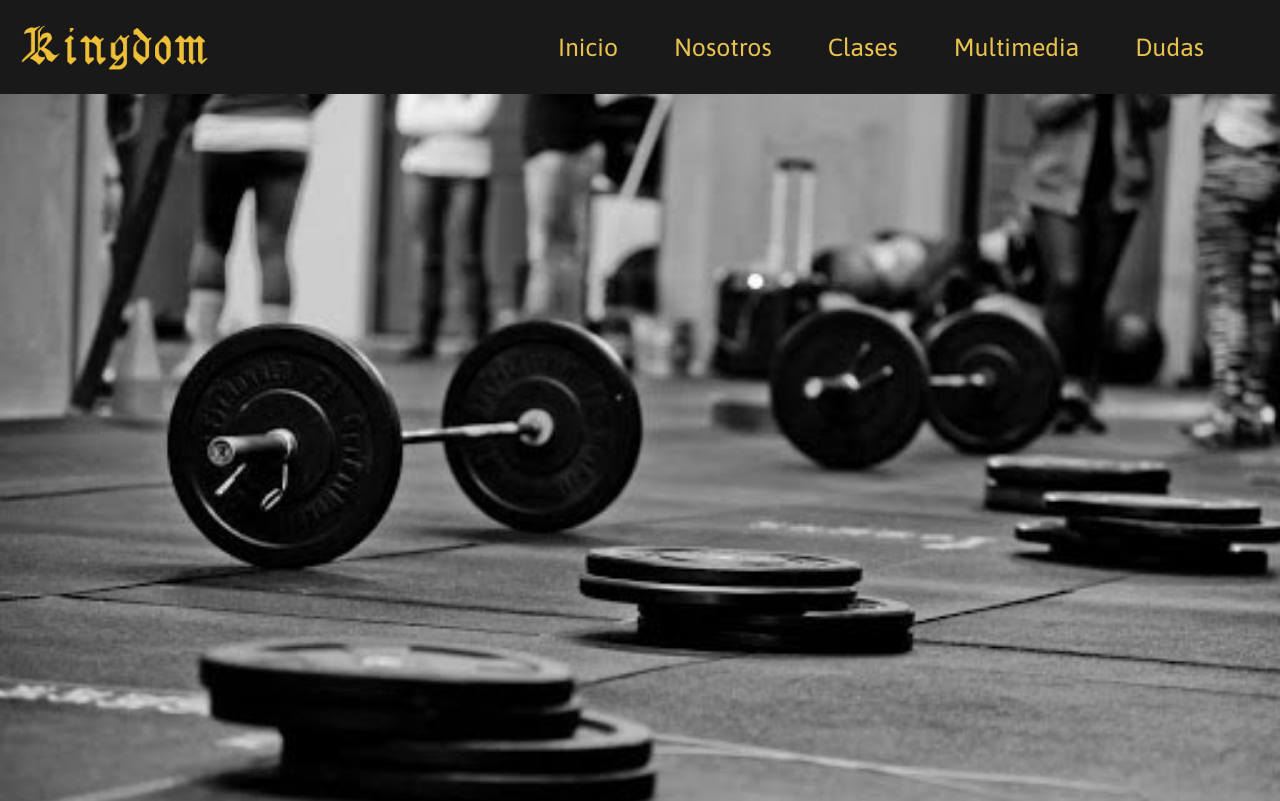
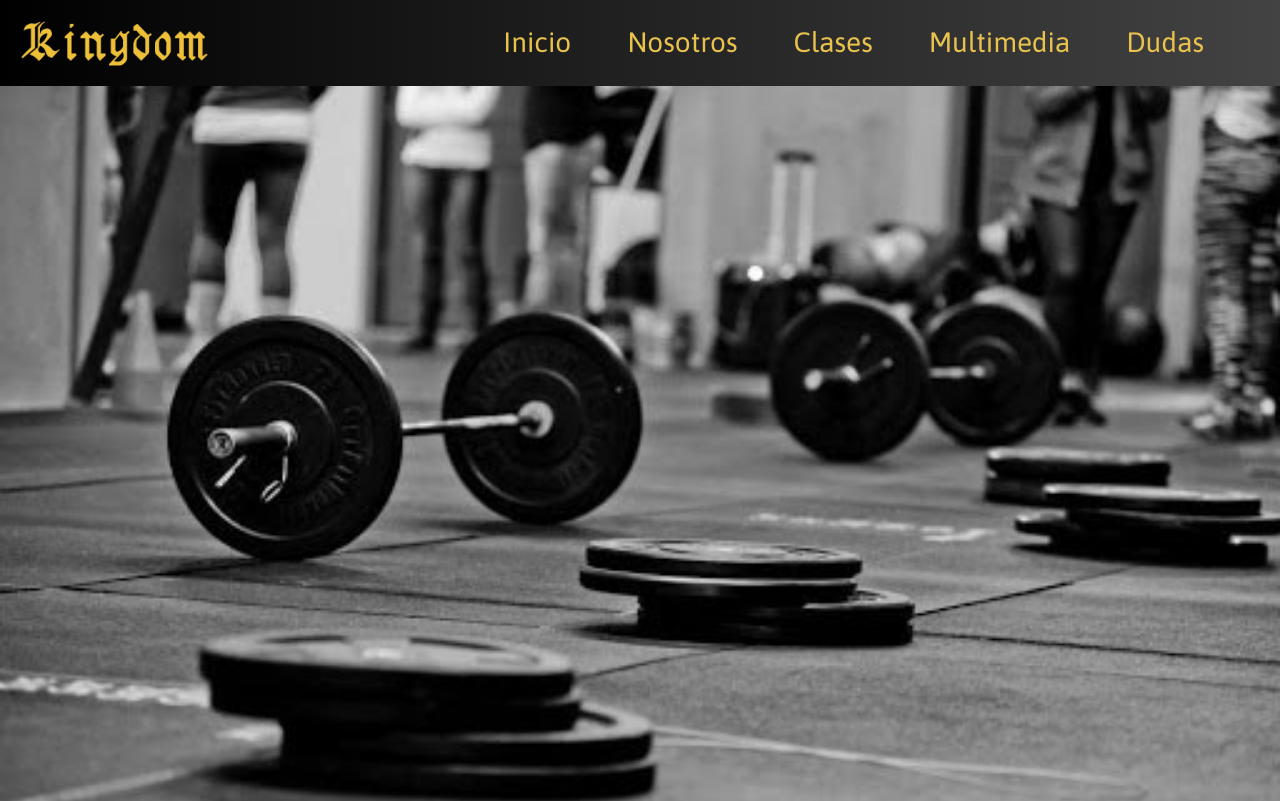
Before and after one commit to agusaviles/proyectoCoderHouse, a plain HTML site: page index.html in a window 1280 px wide. Shown: the top 801 px of the page. Drawn offline with Linux system fonts and the light colour scheme.

Commit message:
edit navBar

```diff
--- a/css/style.css
+++ b/css/style.css
@@ -17,44 +17,54 @@ body{
 
 
 /* ------------------------- barra de navegacion ------------------------- */
-nav{
-    height: 8vh;
-}
-
 #navBar {
-    background-color: rgba(0, 0, 0, 0.9);
+    background-image: linear-gradient(to right, #000000 0%, #434343  100%);
     position: sticky;
     top: 0;
-    padding: 1.5rem 2rem;
+    padding: 2rem;
     display: flex;
     justify-content: space-between;
     align-items: center;
 }
 
-#navBar img{
-    margin-right: 2rem;
-}
-
-#navBar ul{
+.menu{
     display: flex;
 }
 
-#navBar ul li{
+.menu li{
     list-style: none;
     margin-right: 7vh;
     display: flex;
 }
 
-    #navBar ul li a{
-        font-size: 3.1vh;
+    .menu a{
+        font-weight: 400;
+        font-size: 3.5vh;
         text-decoration: none;
         color: rgb(233, 194, 78);
-
+        position: relative;
+        padding-bottom: 3px;
     }
 
-        #navBar ul li a:hover{
-            transform: scale(1.07);
-        }
+        .menu a::before {
+            content: '';
+            position: absolute;
+            bottom: 0;
+            left: 0;
+            width: 100%;
+            height: 2px;
+            background-image: linear-gradient(to left, #e9d362 0%, #333333  100%);
+            z-index: 1;
+            transform: scaleX(0);
+            transform-origin: left;
+            transition: transform 0.5s ease-in-out;
+          }
+
+          .menu a:hover::before {
+            transform: scaleX(1);
+          }
+
+
 
 /* ------------------------- fin barra de navegacion ------------------------- */
 
@@ -157,33 +167,6 @@ main ul{
         width: 90%;
     }
 
-.formWpp{
-    text-align: center;
-    padding: 1rem 0;
-}
-
-#btnWpp{
-
-    width: 30rem;
-    height: 7rem;
-
-    background-color: rgb(29, 189, 87);
-
-    border: 1px solid rgb(29, 189, 87);
-    border-radius: 20px;
-    box-shadow: 2px 2px 2px rgba(0, 0, 0, 0.5);
-
-    font-size: 2rem;
-    font-weight: bold;
-    color: rgba(255,255,255);
-    text-shadow: 2px 2px 2px rgba(0, 0, 0, 0.5);
-
-}
-
-    #btnWpp:hover{
-        box-shadow: 1px 1px 1px rgba(0, 0, 0, 0.2);
-
-    }
 
 #contenedorVideo{
     display: flex;
@@ -381,8 +364,6 @@ main ul{
 footer{
     margin-top: auto;
     padding: 1rem;
-
-    /* background-color: rgba(226,216,92); */
     background-image: linear-gradient(to right, #F09819 0%, #EDDE5D  51%, #F09819  100%);
     display: flex;
     flex-direction: column;
--- a/index.html
+++ b/index.html
@@ -24,7 +24,7 @@
 
             <img src="img/kingdom1.png" alt="Logo de Kingdom" title="Logo de Kingdom Crossfit"/>
 
-            <ul>
+            <ul class="menu">
                 <li><a href="index.html">Inicio</a></li>
                 <li><a href="pages/nosotros.html">Nosotros</a></li>
                 <li><a href="pages/clases.html">Clases</a>
```
Also changed, not shown: pages/clases.html (+3 -14 lines), pages/dudas.html (+1 -1 lines), pages/multimedia.html (+1 -1 lines), pages/nosotros.html (+1 -1 lines).
